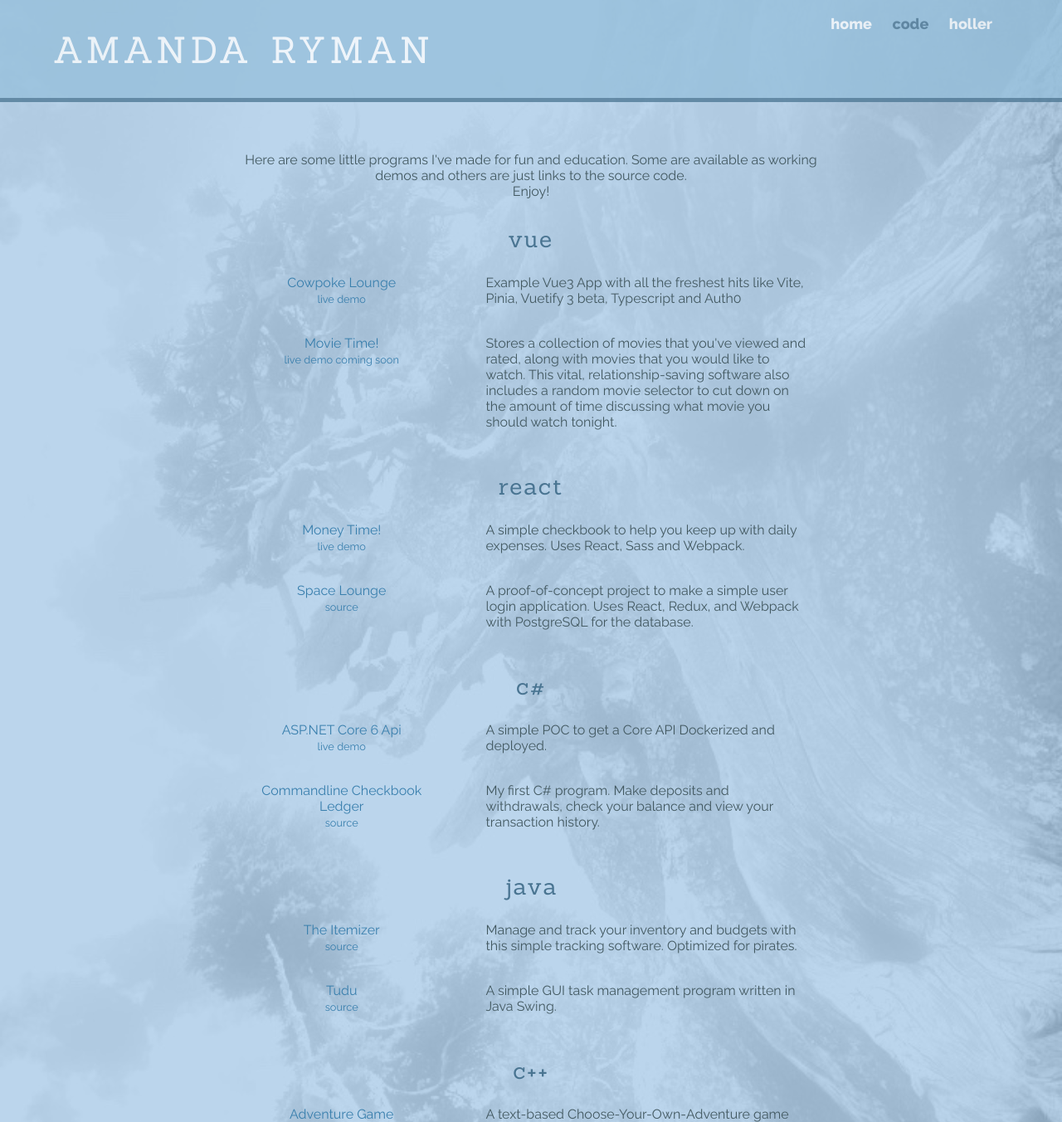
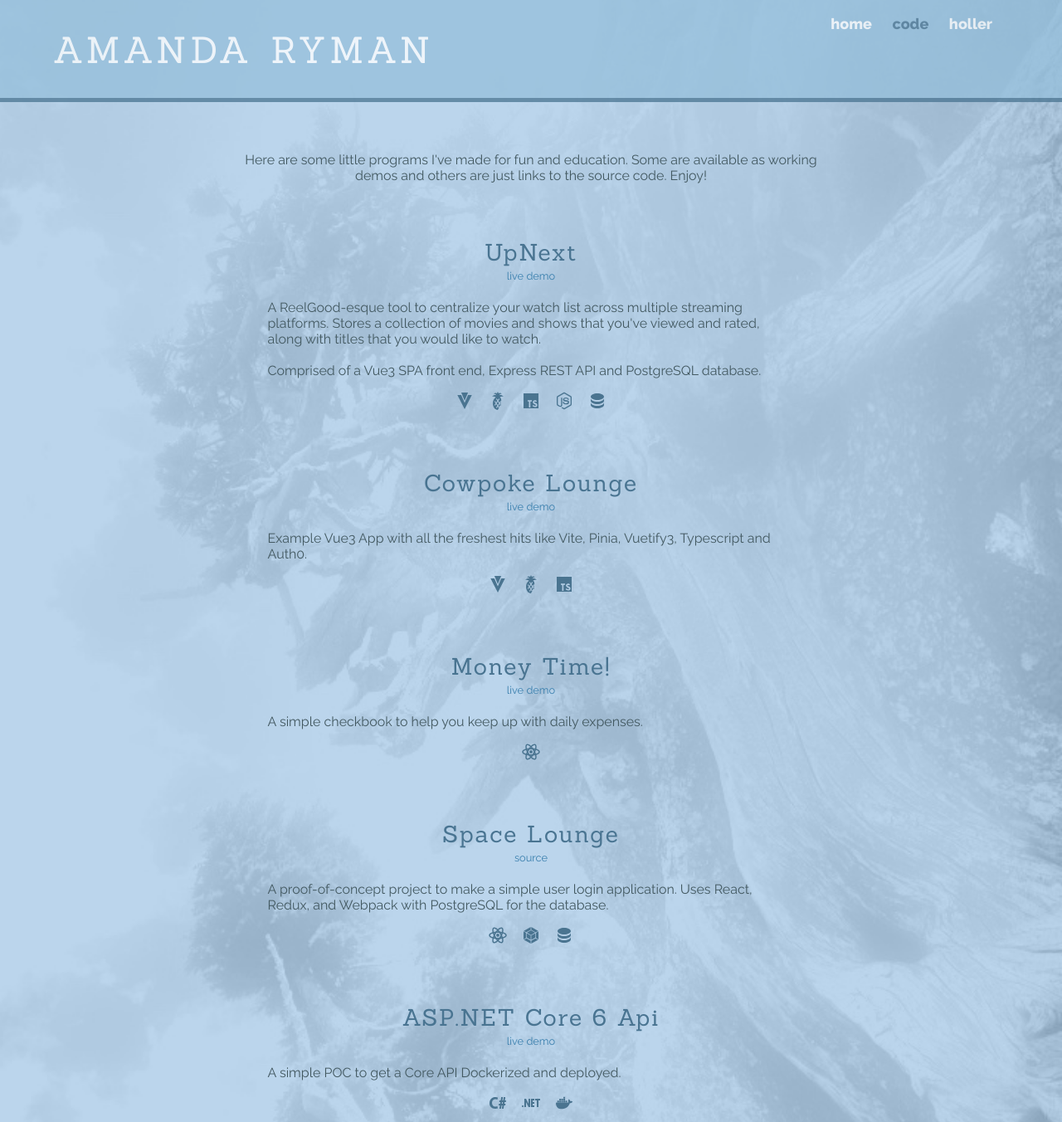
Before and after one commit to adnammit/website, a plain HTML site: page work.html in a window 1280 px wide. Shown: the part 2-1354 px from the top of the page at 83% size. Drawn offline with Linux system fonts and the light colour scheme.

Commit message:
rework portfolio display

```diff
--- a/css/main.css
+++ b/css/main.css
@@ -54,6 +54,13 @@ footer {
   font-size: 75%;
 }
 
+.stack-icon {
+  width: 24px;
+  height: 24px;
+  padding: 0 6px;
+  filter: invert(47%) sepia(18%) saturate(967%) hue-rotate(161deg) brightness(86%) contrast(90%);
+}
+
 /*******************************************************************************
 COLORS
 
@@ -84,40 +91,48 @@ body {
 }
 
 header {
-  background-color: #95BFDB; /* light blue nav bar */
+  background-color: #95BFDB;
+  /* light blue nav bar */
   border-color: #435961;
 }
 
 nav {
-  background-color: #497491; /* mobile sub-header */
+  background-color: #497491;
+  /* mobile sub-header */
 }
 
 h1 {
   color: #fff;
 }
 
-h2, h3 {
+h2,
+h3 {
   color: #497491;
 }
 
 a {
-  color: #397FAD; /* slightly more vibrant blue */ blue */
+  color: #397FAD;
+  /* slightly more vibrant blue */
+  blue */
 }
 
 a:hover {
   color: #EBF5FC;
 }
 
-nav a, nav a:visited {
+nav a,
+nav a:visited {
   color: #fff;
 }
 
-nav a.selected, nav a:hover {
+nav a.selected,
+nav a:hover {
   color: #95BFDB;
 }
 
 #gallery li {
-  color: #435961; /* only displays if the text is not linked */
+  color: #435961;
+  /* only displays if the text is not linked */
 }
 
 #gallery li a p {
@@ -128,6 +143,7 @@ nav a.selected, nav a:hover {
   background-color: white;
   opacity: 0.5;
 }
+
 .work-row .work-cell {
   color: #435961;
 }
@@ -140,7 +156,7 @@ nav a.selected, nav a:hover {
 GENERAL FORMATTING
 *******************************************************************************/
 
-body{
+body {
   margin: 0;
   background: url("../img/pines2.jpg") no-repeat top center fixed;
   -webkit-background-size: cover;
@@ -149,11 +165,11 @@ body{
   background-size: cover;
 }
 
-a{
+a {
   text-decoration: none;
 }
 
-img{
+img {
   max-width: 100%;
 }
 
@@ -173,12 +189,14 @@ ul {
   ul {
     list-style: none;
   }
+
   padding: 40px 0 10px 0;
 }
 
-#wrapper{
+#wrapper {
   max-width: 940px;
-  margin: 0 auto;   /* top and bottom margins are 0; automatically set L and R margins */
+  margin: 0 auto;
+  /* top and bottom margins are 0; automatically set L and R margins */
   padding: 0 5%;
   text-align: center;
 }
@@ -188,25 +206,27 @@ HEADING
 *******************************************************************************/
 
 
-header{
-  float: left; /*useful for our desktop version*/
-  margin: 0 0 15px 0; /* sets header apart from content below it, getting rid of initial whitespace */
+header {
+  float: left;
+  /*useful for our desktop version*/
+  margin: 0 0 15px 0;
+  /* sets header apart from content below it, getting rid of initial whitespace */
   padding: 5px 0 0 0;
   width: 100%;
-  z-index:2;
+  z-index: 2;
 
 }
 
-#logo{
+#logo {
   text-align: center;
   margin: 0;
 }
 
-h2{
+h2 {
   margin: -5px 0 0;
 }
 
-h3{
+h3 {
   margin: 0;
 }
 
@@ -215,24 +235,25 @@ h3{
 NAVIGATION
 *******************************************************************************/
 
-nav{
+nav {
   text-align: center;
   padding: 5px 0;
   margin: 10px 0 0;
 }
 
-nav a{
+nav a {
   font-weight: 700;
-  padding: 15px 10px; /* puts clickable padding around the text, making it easier to select */
+  padding: 15px 10px;
+  /* puts clickable padding around the text, making it easier to select */
 }
 
-nav ul{
+nav ul {
   list-style: none;
   margin: 0 10px;
   padding: 0;
 }
 
-nav li{
+nav li {
   display: inline-block;
 }
 
@@ -241,13 +262,14 @@ nav li{
 FOOTER
 *******************************************************************************/
 
-footer{
-  clear: both; /* places the footer below the floated gallery items */
+footer {
+  clear: both;
+  /* places the footer below the floated gallery items */
   text-align: center;
   padding: 100px 0 30px 0;
 }
 
-.social-icon{
+.social-icon {
   width: 20px;
   height: 20px;
   margin: 0 5px;
@@ -268,12 +290,13 @@ PAGE: WORK
 
 .work-header {
   display: block;
-    padding: 30px 0 5px 0;
+  padding: 5px 0;
 }
 
 .work-row {
   display: block;
-    margin: 5px;
+  margin: 20px;
+  padding: 20px 0;
   border-radius: 15px;
 }
 
@@ -290,7 +313,7 @@ PAGE: WORK
 }
 
 /* old stuff:  */
-#gallery{
+#gallery {
   margin: 0;
   padding: 0;
   list-style: none;
@@ -306,7 +329,7 @@ PAGE: WORK
 PAGE: CONTACT
 *******************************************************************************/
 
-.profile-photo{
+.profile-photo {
   max-width: 150px;
   margin: 0 auto 30px;
   border-radius: 100%;
@@ -326,7 +349,7 @@ div.bullet-container {
   display: inline-block;
 }
 
-div.bullet-container h4{
+div.bullet-container h4 {
   margin: 0 0 0 -10px;
   padding: 0;
 }
--- a/css/responsive.css
+++ b/css/responsive.css
@@ -40,10 +40,10 @@
       width: 30%;
   }
 
-  .work-cell {
+  /* .work-cell {
       margin-left: 40%;
       text-align: left;
-  }
+  } */
 
 
 
--- a/work.html
+++ b/work.html
@@ -43,99 +43,115 @@
       <!-- TO DO: add tech icons or something and remove language sections. remove aspnet api or beef it up with something -->
 
       <div class="work-table">
-        <div>
+        <div style="padding-bottom: 20px;">
           Here are some little programs I've made for fun and education. Some are available as working demos and others
-          are just links to the source code.
-          <br />
-          Enjoy!
+          are just links to the source code. Enjoy!
           <br />
         </div>
 
-        <div class="work-header">
-          <h3>vue</h3>
-        </div>
+        <a href="https://media-client.onrender.com/">
+          <div class="work-row">
+            <div class="work-header">
+              <h3>UpNext</h3>
+              <small>live demo</small>
 
-        <a href="https://vue3-cowpoke-lounge.onrender.com">
-        <!-- <a href="https://vue3-boilerplate.onrender.com/"> -->
-          <div class="work-row">
-            <div class="work-label-cell">
-              Cowpoke Lounge
-              <br />
-              <small>live demo</small>
             </div>
             <div class="work-cell">
-              Example Vue3 App with all the freshest hits like Vite, Pinia, Vuetify 3 beta, Typescript and Auth0
+              A ReelGood-esque tool to centralize your watch list across multiple streaming platforms.
+              Stores a collection of movies and shows that you've viewed and rated, along with titles that you would
+              like to
+              watch.
+              <br /><br />
+              Comprised of a Vue3 SPA front end, Express REST API and PostgreSQL database.
+              <!-- This vital, relationship-saving software also includes a random movie selector to cut down on the amount of
+                              time discussing what movie you should watch tonight. -->
+            </div>
+            <div>
+              <img src="/img/icons/vuetify.svg" title="Vue3 and Vuetify" class="stack-icon" />
+              <img src="/img/icons/fruit-pineapple.svg" title="Pinia" class="stack-icon" />
+              <img src="/img/icons/language-typescript.svg" title="Typescript" class="stack-icon" />
+              <img src="/img/icons/nodejs.svg" title="Node and Express" class="stack-icon" />
+              <img src="/img/icons/database.svg" title="PostgreSQL" class="stack-icon" />
             </div>
           </div>
         </a>
 
-        <a href="https://github.com/adnammit/movieTime">
+        <a href="https://vue3-cowpoke-lounge.onrender.com">
           <div class="work-row">
-            <div class="work-label-cell">
-              Movie Time!
-              <br />
-              <small>live demo coming soon</small>
+            <div class="work-header">
+              <h3>
+                Cowpoke Lounge
+              </h3>
+              <small>live demo</small>
             </div>
             <div class="work-cell">
-              Stores a collection of movies that you've viewed and rated, along with movies that you would like to
-              watch.
-              This
-              vital, relationship-saving software also includes a random movie selector to cut down on the amount of
-              time
-              discussing what movie you should watch tonight.
+              Example Vue3 App with all the freshest hits like Vite, Pinia, Vuetify3, Typescript and Auth0.
+            </div>
+            <div>
+              <img src="/img/icons/vuetify.svg" title="Vue3 and Vuetify" class="stack-icon" />
+              <img src="/img/icons/fruit-pineapple.svg" title="Pinia" class="stack-icon" />
+              <img src="/img/icons/language-typescript.svg" title="Typescript" class="stack-icon" />
             </div>
           </div>
         </a>
 
-        <div class="work-header">
-          <h3>react</h3>
-        </div>
-
         <a href="https://checkbook-plus.onrender.com/">
           <div class="work-row">
-            <div class="work-label-cell">
-              Money Time!
-              <br />
+            <div class="work-header">
+              <h3>
+                Money Time!
+              </h3>
               <small>live demo</small>
             </div>
             <div class="work-cell">
-              A simple checkbook to help you keep up with daily expenses. Uses React, Sass and Webpack.
+              A simple checkbook to help you keep up with daily expenses.
+            </div>
+            <div>
+              <img src="/img/icons/react.svg" title="React" class="stack-icon" />
             </div>
           </div>
         </a>
 
         <a href="https://github.com/adnammit/reactLogin">
           <div class="work-row">
-            <div class="work-label-cell">
-              Space Lounge
-              <br />
+            <div class="work-header">
+              <h3>Space Lounge</h3>
               <small>source</small>
+
             </div>
             <div class="work-cell">
               A proof-of-concept project to make a simple user login application. Uses React, Redux, and Webpack with
               PostgreSQL for the database.
             </div>
+            <div>
+              <img src="/img/icons/react.svg" title="React and Redux" class="stack-icon" />
+              <img src="/img/icons/webpack.svg" title="Webpack" class="stack-icon" />
+              <img src="/img/icons/database.svg" title="PostgreSQL" class="stack-icon" />
+            </div>
           </div>
         </a>
 
-        <div class="work-header">
-          <h3>c#</h3>
-        </div>
-
         <a href="https://aspdotnet6api.onrender.com/swagger/index.html">
           <div class="work-row">
-            <div class="work-label-cell">
+            <div class="work-header">
+              <h3>
               ASP.NET Core 6 Api
-              <br />
+              </h3>
               <small>live demo</small>
+
             </div>
             <div class="work-cell">
               A simple POC to get a Core API Dockerized and deployed.
             </div>
+            <div>
+              <img src="/img/icons/language-csharp.svg" title="C#" class="stack-icon" />
+              <img src="/img/icons/dot-net.svg" title=".NET" class="stack-icon" />
+              <img src="/img/icons/docker.svg" title="Docker" class="stack-icon" />
+            </div>
           </div>
         </a>
 
-        <a href="https://github.com/adnammit/csharp-ledger">
+        <!-- <a href="https://github.com/adnammit/csharp-ledger">
           <div class="work-row">
             <div class="work-label-cell">
               Commandline Checkbook Ledger
@@ -209,7 +225,7 @@
               Assistant will help you sort them for their various destinations.
             </div>
           </div>
-        </a>
+        </a> -->
 
 
         <!-- <div class="work-header">
```
Also changed, not shown: contact.html (+5 -6 lines), index.html (+18 -8 lines), img/icons/database.svg (added), img/icons/docker.svg (added), img/icons/dot-net.svg (added), img/icons/fruit-pineapple.svg (added), img/icons/language-csharp.svg (added), img/icons/language-typescript.svg (added), img/icons/nodejs.svg (added), img/icons/react.svg (added), img/icons/vuetify.svg (added), img/icons/webpack.svg (added), 3 other files. Lines whose indentation alone changed are shown as unchanged.
